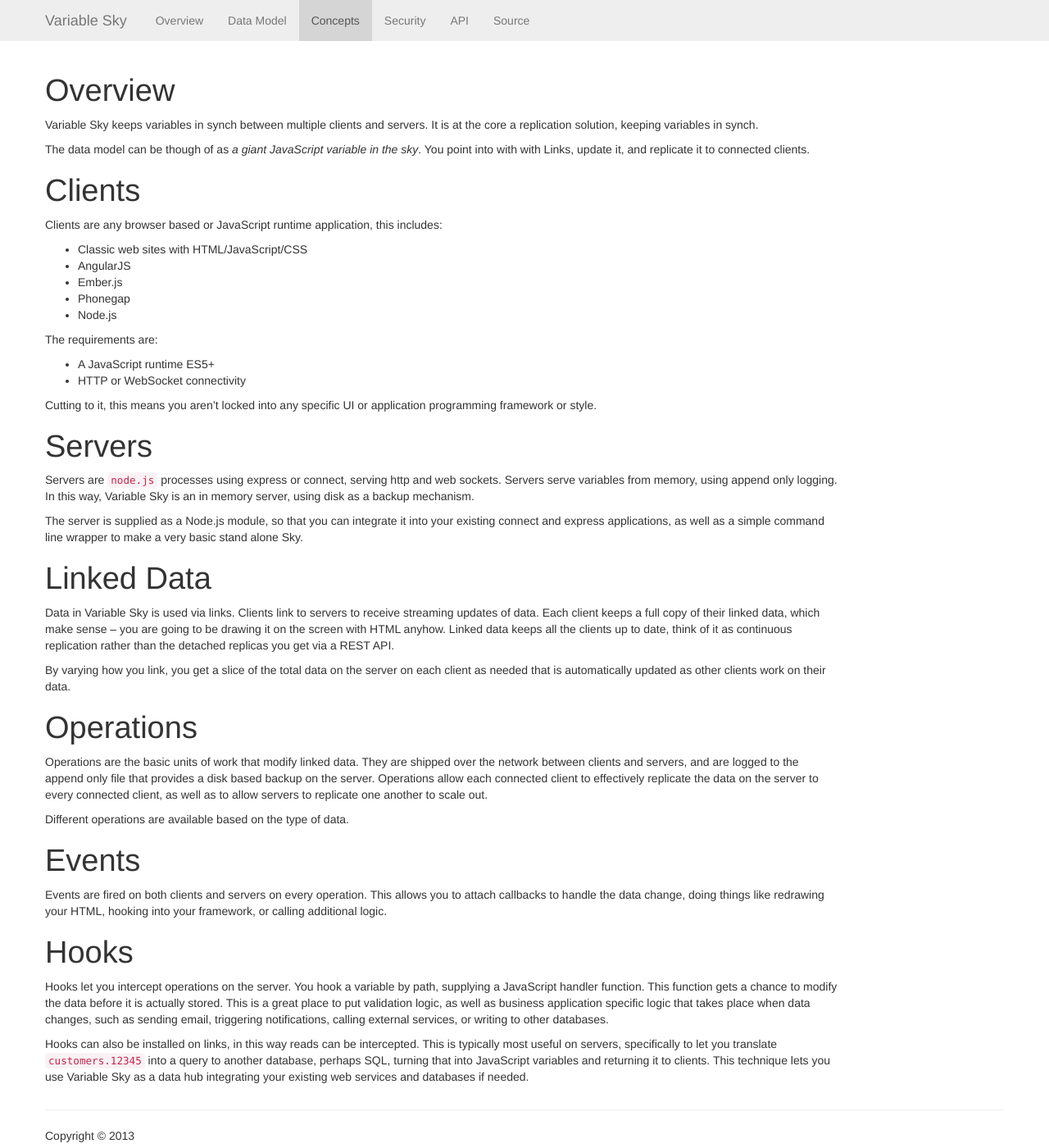
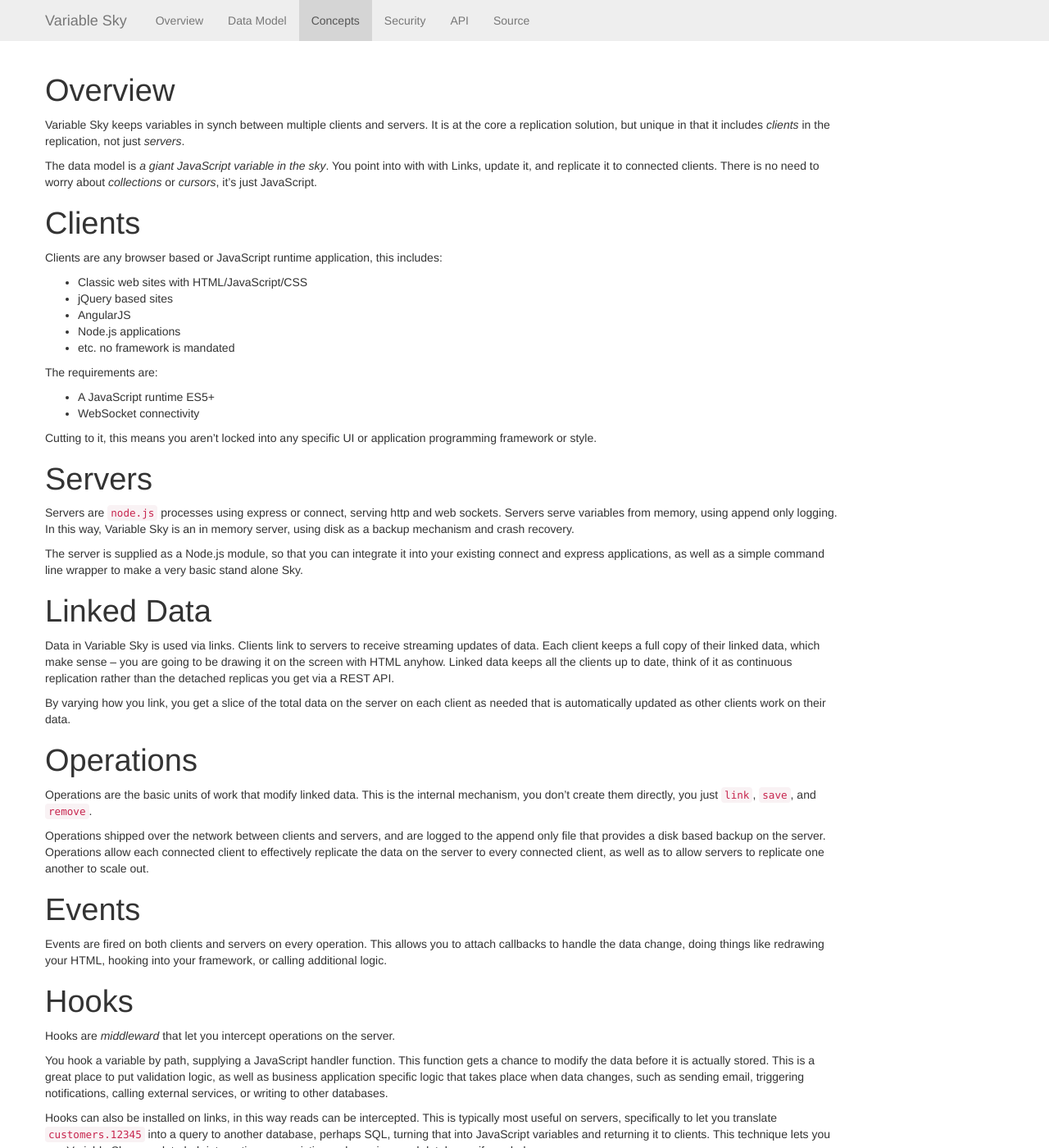
Before and after one commit to wballard/VariableSky, a Jekyll site: the page built from concepts.markdown, in a window 1280 px wide and 1400 px high. Shown: the whole window at 82% size. Built offline with Jekyll 4.4.1, drawn with Linux system fonts in a browser that asks for light colours; Markdown is read by kramdown in place of the engine named in the settings.

Commit message:
updates to docs

```diff
--- a/concepts.markdown
+++ b/concepts.markdown
@@ -6,27 +6,28 @@
 
 # Overview
 Variable Sky keeps variables in synch between multiple clients and
-servers. It is at the core a replication solution, keeping variables in
-synch.
+servers. It is at the core a replication solution, but unique in that it
+includes *clients* in the replication, not just *servers*.
 
-The data model can be though of as _a giant JavaScript variable in the
+The data model is _a giant JavaScript variable in the
 sky_. You point into with with Links, update it, and replicate it to
-connected clients.
+connected clients. There is no need to worry about *collections* or
+*cursors*, it's just JavaScript.
 
 # Clients
 Clients are any browser based or JavaScript runtime application, this
 includes:
 
 * Classic web sites with HTML/JavaScript/CSS
+* jQuery based sites
 * AngularJS
-* Ember.js
-* Phonegap
-* Node.js
+* Node.js applications
+* etc. no framework is mandated
 
 The requirements are:
 
 * A JavaScript runtime ES5+
-* HTTP or WebSocket connectivity
+* WebSocket connectivity
 
 Cutting to it, this means you aren't locked into any specific UI or
 application programming framework or style.
@@ -35,7 +36,7 @@
 Servers are `node.js` processes using express or connect, serving http
 and web sockets. Servers serve variables from memory, using append only
 logging. In this way, Variable Sky is an in memory server, using disk as
-a backup mechanism.
+a backup mechanism and crash recovery.
 
 The server is supplied as a Node.js module, so that you can integrate it
 into your existing connect and express applications, as well as a simple
@@ -54,14 +55,15 @@
 work on their data.
 
 # Operations
-Operations are the basic units of work that modify linked data. They are
-shipped over the network between clients and servers, and are logged to
-the append only file that provides a disk based backup on the server.
-Operations allow each connected client to effectively replicate the data
-on the server to every connected client, as well as to allow servers to
-replicate one another to scale out.
+Operations are the basic units of work that modify linked data. This is
+the internal mechanism, you don't create them directly, you just `link`,
+`save`, and `remove`.
 
-Different operations are available based on the type of data.
+Operations shipped over the network between clients and servers, and are
+logged to the append only file that provides a disk based backup on the
+server.  Operations allow each connected client to effectively replicate
+the data on the server to every connected client, as well as to allow
+servers to replicate one another to scale out.
 
 # Events
 Events are fired on both clients and servers on every operation. This
@@ -70,13 +72,14 @@
 additional logic.
 
 # Hooks
-Hooks let you intercept operations on the server. You hook a variable by
-path, supplying a JavaScript handler function. This function gets a
-chance to modify the data before it is actually stored. This is a great
-place to put validation logic, as well as business application specific
-logic that takes place when data changes, such as sending email,
-triggering notifications, calling external services, or writing to other
-databases.
+Hooks are *middleward* that let you intercept operations on the server.
+
+You hook a variable by path, supplying a JavaScript handler function.
+This function gets a chance to modify the data before it is actually
+stored. This is a great place to put validation logic, as well as
+business application specific logic that takes place when data changes,
+such as sending email, triggering notifications, calling external
+services, or writing to other databases.
 
 Hooks can also be installed on links, in this way reads can be
 intercepted. This is typically most useful on servers, specifically to
```
Also changed, not shown: api.markdown (+11 -4 lines), datamodel.markdown (+9 -2 lines), index.markdown (+7 -9 lines).
